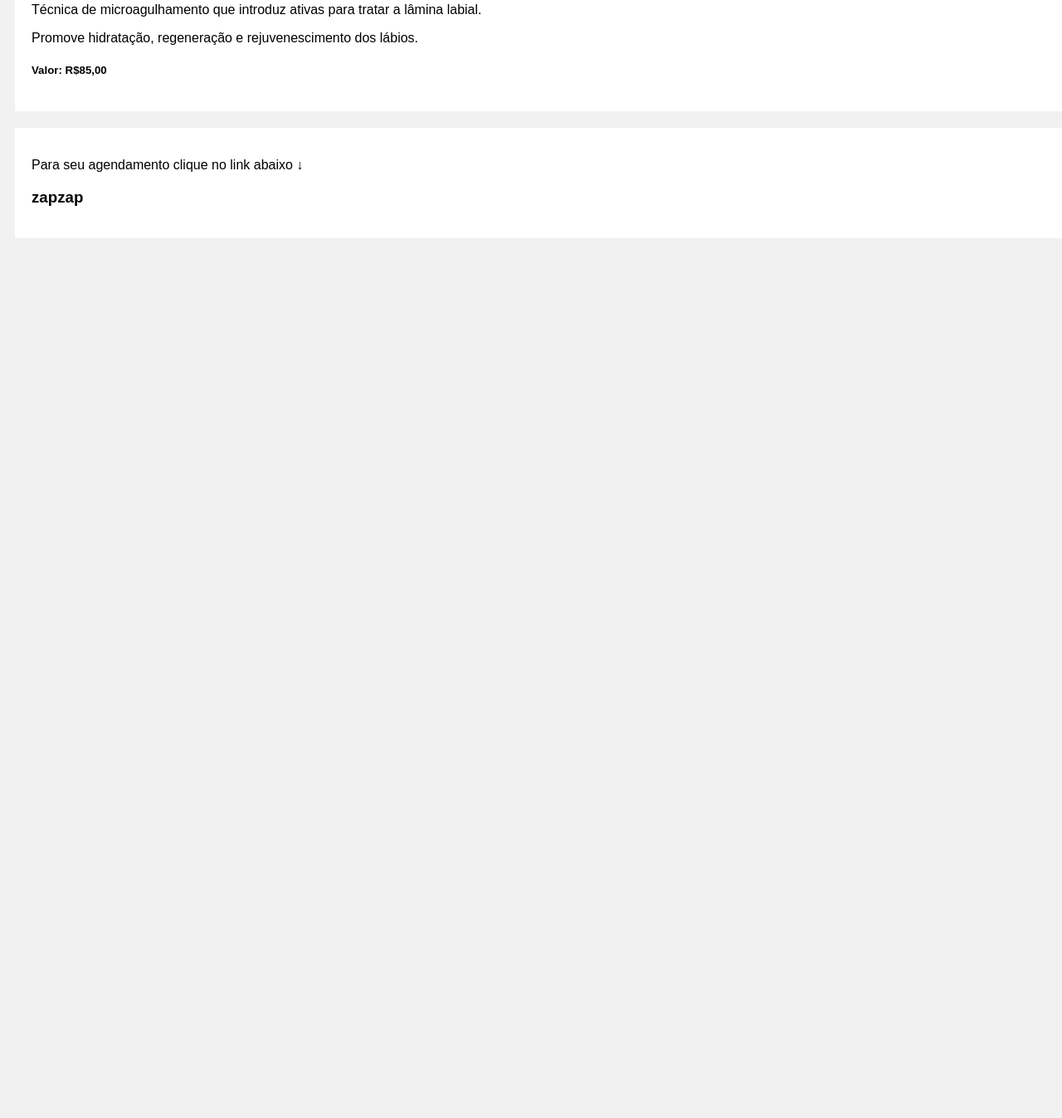
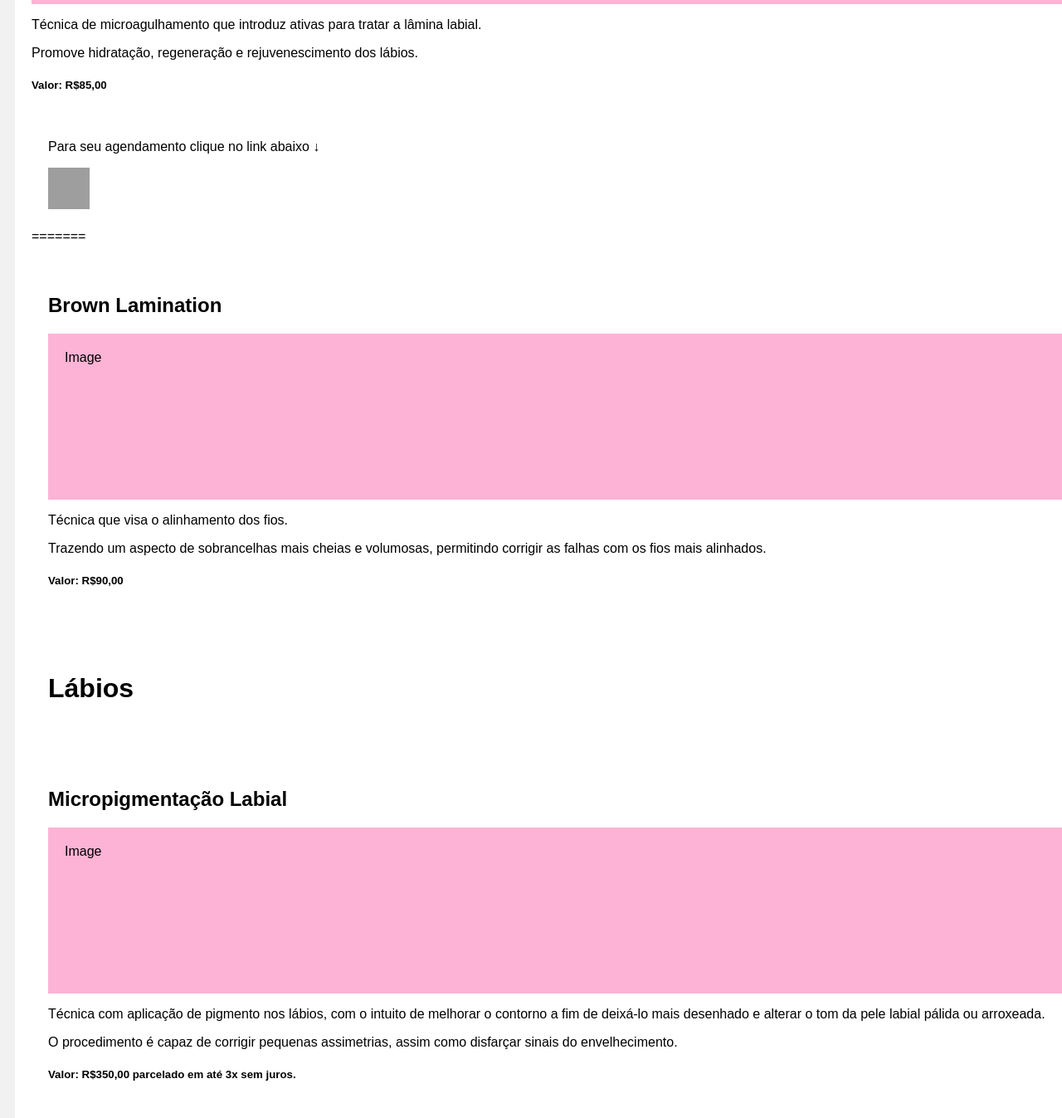
Before and after one commit to loisaaz/AdrianaProcedimentos, a plain HTML site: page index.html in a window 1280 px wide. Shown: the part 3990-5337 px from the top of the page at 83% size. Before the commit the page ends 4295 px from the top, so only its background shows below. Drawn offline with Linux system fonts and the light colour scheme; grey boxes are pictures that could not be loaded.

Commit message:
alterado style

```diff
--- a/index.html
+++ b/index.html
@@ -63,6 +63,7 @@
         <p>Técnica para remoção do excesso de pelos seguindo o desenho natural das sobrancelhas.</p>
         <h5>Valor: R$40,00</h5>
       </div>
+<<<<<<< HEAD
 
       <div class="card">
         <h2>Brown Lamination</h2>
@@ -91,16 +92,50 @@
         <p>Técnica de microagulhamento que introduz ativas para tratar a lâmina labial.</p>
         <p>Promove hidratação, regeneração e rejuvenescimento dos lábios.</p>
         <h5>Valor: R$85,00</h5>
+
+      <div class="card">
+        <p>Para seu agendamento clique no link abaixo ↓</p>
+        <a href="https://api.whatsap.com/send?phone=55019992369611"><img src="https://th.bing.com/th/id/R.681f197a9d546a38e28bd5a721b270ed?rik=ddYabL6TEFPK1w&pid=ImgRaw&r=0" alt="Whatsaapp" style="width:50px;height:50px;"></a>
+      </div>
+=======
+
+      <div class="card">
+        <h2>Brown Lamination</h2>
+        <div class="fakeimg" style="height:200px;">Image</div>
+        <p>Técnica que visa o alinhamento dos fios.</p>
+         <p>Trazendo um aspecto de sobrancelhas mais cheias e volumosas,
+            permitindo corrigir as falhas com os fios mais alinhados.</p>
+        <h5>Valor: R$90,00</h5>
+      </div>
+
+      <div class="card">
+        <h1>Lábios</h1>
+      </div>
+
+      <div class="card">
+        <h2>Micropigmentação Labial</h2>
+        <div class="fakeimg" style="height:200px;">Image</div>
+        <p>Técnica com aplicação de pigmento nos lábios, com o intuito de melhorar o contorno a fim de deixá-lo mais desenhado e alterar o tom da pele labial pálida ou arroxeada.</p>
+        <p>O procedimento é capaz de corrigir pequenas assimetrias, assim como disfarçar sinais do envelhecimento.</p>
+        <h5>Valor: R$350,00 parcelado em até 3x sem juros.</h5>
+      </div>
+
+      <div class="card">
+        <h2>Hidra Gloss</h2>
+        <div class="fakeimg" style="height:200px;">Image</div>
+        <p>Técnica de microagulhamento que introduz ativas para tratar a lâmina labial.</p>
+        <p>Promove hidratação, regeneração e rejuvenescimento dos lábios.</p>
+        <h5>Valor: R$85,00</h5>
+>>>>>>> 3af340add96a4fc5c2240624a70b79441f5afeec
     </div>
 
     <div class="card">
       <p>Para seu agendamento clique no link abaixo ↓</p>
-      <h3>zapzap</h3>
+      <a href="https://api.whatsap.com/send?phone=55019992369611"><img src="https://th.bing.com/th/id/R.681f197a9d546a38e28bd5a721b270ed?rik=ddYabL6TEFPK1w&pid=ImgRaw&r=0" alt="Whatsaapp" style="width:50px;height:50px;"></a>
     </div>
 
   </div>
 
-
   <script src="script.js" defer></script>
 </body>
 </html>
--- a/style.css
+++ b/style.css
@@ -95,3 +95,7 @@
       width: 100%;
     }
   }
+    /*p.one{
+    border-style: solid;
+    border: 2px solid pink;
+  }*/
```
